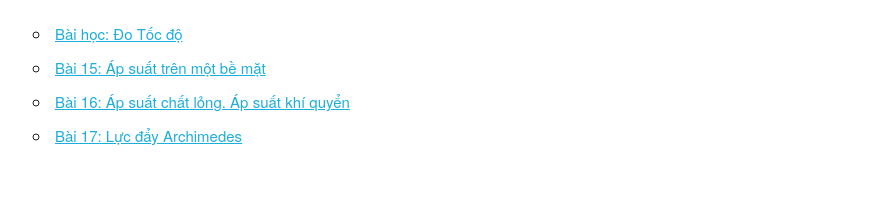
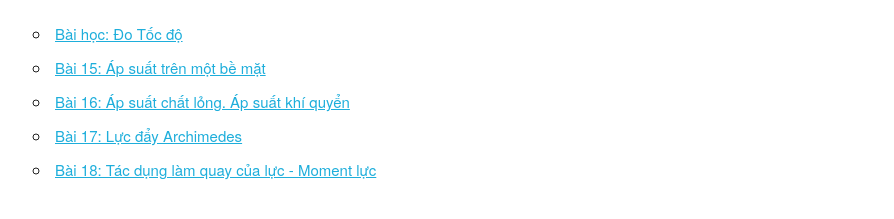
Before and after one commit to vanhien1199-art/du-an-render-proxy, a website: page index.html in a window 1280 px wide. Shown: the part 115-334 px from the top of the page, without its empty margins (127-1021 px from the left). Drawn offline with nearby package versions, Linux system fonts and the light colour scheme.

Commit message:
Update index.html

```diff
--- a/index.html
+++ b/index.html
@@ -14,6 +14,7 @@
             <li><a href="/ap-suat/">Bài 15: Áp suất trên một bề mặt</a></li>
               <li><a href="/ap-suat-chat-long-khi-quyen/">Bài 16: Áp suất chất lỏng. Áp suất khí quyển</a></li>
             <li><a href="/luc-day-archimedes/">Bài 17: Lực đẩy Archimedes</a></li>
+             <li><a href="/tac-dung-lam-quay-cua-luc/">Bài 18: Tác dụng làm quay của lực - Moment lực</a></li>
             </ul>
     </div>
 </body>
```
